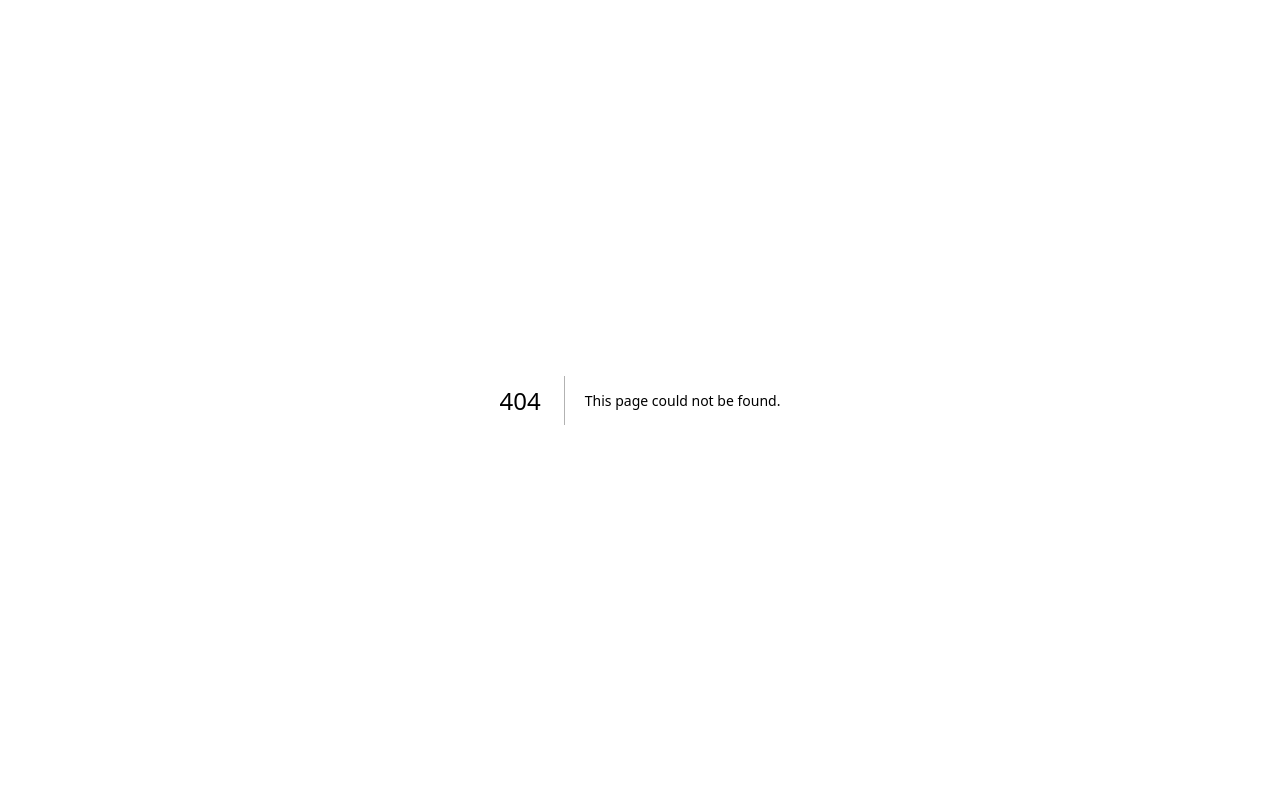
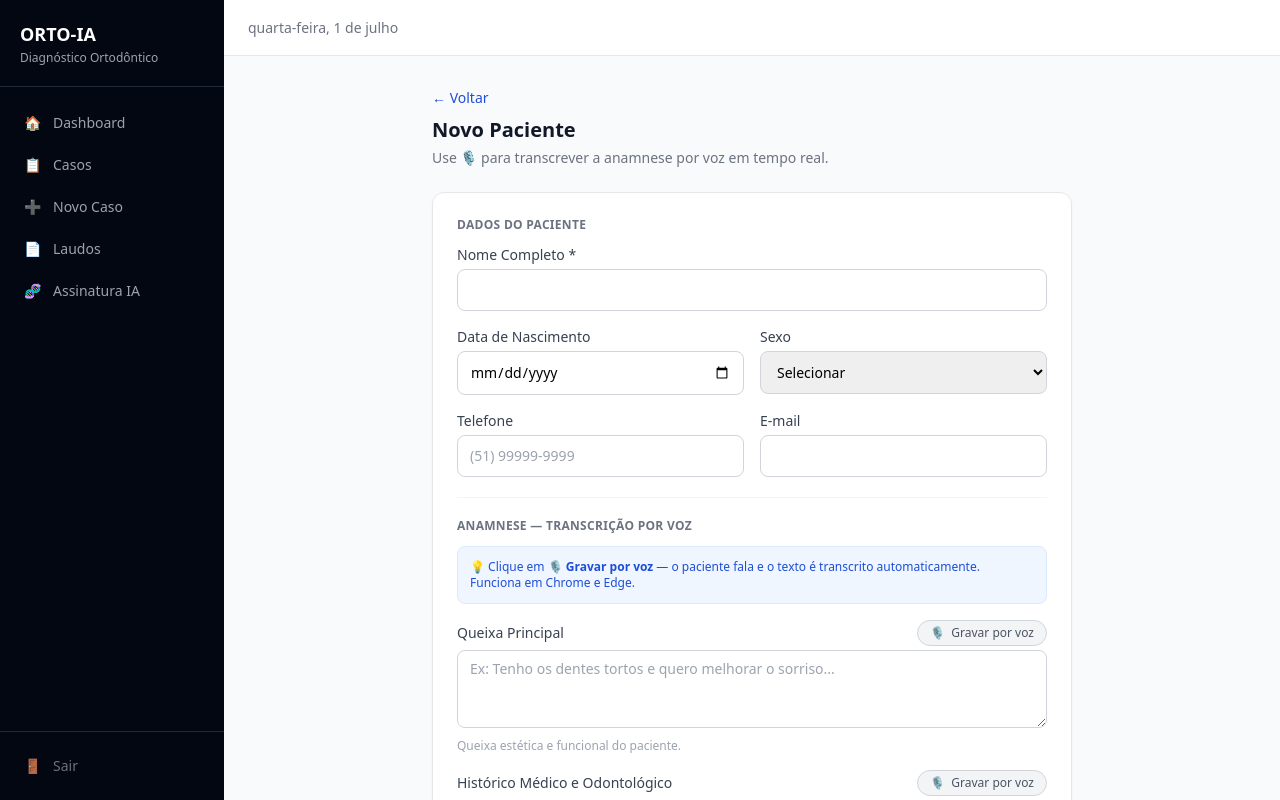
Before and after one commit to taleshack-prog/ORTHO-IA, a Next.js app in the folder frontend/: page /patients/new in a window 1280 px wide. Before the commit this address had no page. Built offline with nearby package versions, Linux system fonts and the light colour scheme.

Commit message:
feat: cadastro de paciente com transcrição por voz

```diff
--- /dev/null
+++ b/frontend/src/app/(dashboard)/patients/new/page.tsx
@@ -0,0 +1,140 @@
+"use client";
+import { useState, useRef, useCallback } from "react";
+import { useRouter } from "next/navigation";
+import { patients } from "@/lib/api";
+
+function useSpeechTranscription(onTranscript: (text: string, final: boolean) => void) {
+  const recognitionRef = useRef<unknown>(null);
+  const [listening, setListening] = useState(false);
+
+  const start = useCallback(() => {
+    const SR = (window as unknown as Record<string,unknown>).SpeechRecognition || (window as unknown as Record<string,unknown>).webkitSpeechRecognition;
+    if (!SR) { alert("Use Chrome ou Edge para transcrição por voz."); return; }
+    const r = new (SR as new()=>unknown)() as { lang:string; continuous:boolean; interimResults:boolean; onresult:(e:unknown)=>void; onerror:()=>void; onend:()=>void; start:()=>void; stop:()=>void; };
+    r.lang = "pt-BR"; r.continuous = true; r.interimResults = true;
+    r.onresult = (event: unknown) => {
+      const e = event as { results: { [k:number]: { [k:number]: {transcript:string}; isFinal:boolean }; length:number } };
+      let interim = "", final = "";
+      for (let i=0; i<e.results.length; i++) { if (e.results[i].isFinal) final += e.results[i][0].transcript+" "; else interim += e.results[i][0].transcript; }
+      if (final) onTranscript(final, true); else if (interim) onTranscript(interim, false);
+    };
+    r.onerror = () => setListening(false); r.onend = () => setListening(false);
+    r.start(); recognitionRef.current = r; setListening(true);
+  }, [onTranscript]);
+
+  const stop = useCallback(() => { const r = recognitionRef.current as {stop:()=>void}|null; if(r) r.stop(); setListening(false); }, []);
+  return { listening, start, stop };
+}
+
+function VoiceField({ label, value, onChange, placeholder, rows, hint }: { label:string; value:string; onChange:(v:string)=>void; placeholder:string; rows:number; hint?:string }) {
+  const [interim, setInterim] = useState("");
+  const baseRef = useRef("");
+  const handleTranscript = useCallback((text:string, final:boolean) => {
+    if (final) { const v = baseRef.current + text; baseRef.current = v; onChange(v); setInterim(""); }
+    else setInterim(text);
+  }, [onChange]);
+  const { listening, start, stop } = useSpeechTranscription(handleTranscript);
+  function handleChange(v:string) { baseRef.current = v; onChange(v); }
+  function toggle() { if(listening){stop();}else{baseRef.current=value;start();} }
+  return (
+    <div>
+      <div className="flex items-center justify-between mb-1">
+        <label className="text-sm font-medium text-gray-700">{label}</label>
+        <button type="button" onClick={toggle} className={`flex items-center gap-1.5 px-3 py-1 rounded-full text-xs font-medium transition-all ${listening?"bg-red-100 text-red-700 border border-red-300 animate-pulse":"bg-gray-100 text-gray-600 border border-gray-300 hover:bg-blue-50 hover:text-blue-700 hover:border-blue-300"}`}>
+          <span>{listening?"🔴":"🎙"}</span>{listening?"Parar":"Gravar por voz"}
+        </button>
+      </div>
+      <div className="relative">
+        <textarea rows={rows} value={value+(interim||"")} onChange={e=>handleChange(e.target.value)} placeholder={placeholder}
+          className={`w-full border rounded-lg px-3 py-2 text-sm focus:outline-none focus:ring-2 transition-colors ${listening?"border-red-300 focus:ring-red-300 bg-red-50":"border-gray-300 focus:ring-blue-500"}`} />
+        {listening && <div className="absolute bottom-2 right-2 flex items-center gap-1.5 bg-red-100 border border-red-200 text-red-700 text-xs px-2 py-1 rounded-full"><span className="w-2 h-2 bg-red-500 rounded-full animate-ping inline-block"/>Ouvindo...</div>}
+      </div>
+      {hint && <p className="text-xs text-gray-400 mt-1">{hint}</p>}
+    </div>
+  );
+}
+
+export default function NewPatientPage() {
+  const router = useRouter();
+  const [loading, setLoading] = useState(false);
+  const [error, setError] = useState<string|null>(null);
+  const [form, setForm] = useState({ full_name:"", birth_date:"", sex:"", phone:"", email:"", chief_complaint:"", medical_history:"" });
+  function set(k:string, v:string) { setForm(f=>({...f,[k]:v})); }
+
+  async function handleSubmit(e:React.FormEvent) {
+    e.preventDefault();
+    if (!form.full_name.trim()) { setError("Nome é obrigatório"); return; }
+    setLoading(true); setError(null);
+    try {
+      const p = await patients.create(form);
+      router.push(`/cases/new?patient_id=${p.id}`);
+    } catch(err:unknown) { setError(err instanceof Error ? err.message : "Erro ao cadastrar"); }
+    finally { setLoading(false); }
+  }
+
+  return (
+    <div className="max-w-2xl mx-auto py-8 px-4">
+      <div className="mb-6">
+        <button onClick={()=>router.back()} className="text-sm text-blue-700 hover:underline mb-2 block">← Voltar</button>
+        <h1 className="text-xl font-bold text-gray-900">Novo Paciente</h1>
+        <p className="text-sm text-gray-500 mt-1">Use 🎙 para transcrever a anamnese por voz em tempo real.</p>
+      </div>
+      {error && <div className="mb-4 p-3 bg-red-50 border border-red-200 text-red-700 rounded-lg text-sm">{error}</div>}
+      <form onSubmit={handleSubmit} className="bg-white border border-gray-200 rounded-xl p-6 shadow-sm space-y-5">
+        <div>
+          <div className="text-xs font-semibold text-gray-500 uppercase tracking-wide mb-3">Dados do Paciente</div>
+          <div className="grid grid-cols-2 gap-4">
+            <div className="col-span-2">
+              <label className="block text-sm font-medium text-gray-700 mb-1">Nome Completo *</label>
+              <input type="text" required value={form.full_name} onChange={e=>set("full_name",e.target.value)}
+                className="w-full border border-gray-300 rounded-lg px-3 py-2.5 text-sm focus:outline-none focus:ring-2 focus:ring-blue-500" />
+            </div>
+            <div>
+              <label className="block text-sm font-medium text-gray-700 mb-1">Data de Nascimento</label>
+              <input type="date" value={form.birth_date} onChange={e=>set("birth_date",e.target.value)}
+                className="w-full border border-gray-300 rounded-lg px-3 py-2.5 text-sm focus:outline-none focus:ring-2 focus:ring-blue-500" />
+            </div>
+            <div>
+              <label className="block text-sm font-medium text-gray-700 mb-1">Sexo</label>
+              <select value={form.sex} onChange={e=>set("sex",e.target.value)}
+                className="w-full border border-gray-300 rounded-lg px-3 py-2.5 text-sm focus:outline-none focus:ring-2 focus:ring-blue-500">
+                <option value="">Selecionar</option>
+                <option value="F">Feminino</option>
+                <option value="M">Masculino</option>
+              </select>
+            </div>
+            <div>
+              <label className="block text-sm font-medium text-gray-700 mb-1">Telefone</label>
+              <input type="tel" value={form.phone} onChange={e=>set("phone",e.target.value)} placeholder="(51) 99999-9999"
+                className="w-full border border-gray-300 rounded-lg px-3 py-2.5 text-sm focus:outline-none focus:ring-2 focus:ring-blue-500" />
+            </div>
+            <div>
+              <label className="block text-sm font-medium text-gray-700 mb-1">E-mail</label>
+              <input type="email" value={form.email} onChange={e=>set("email",e.target.value)}
+                className="w-full border border-gray-300 rounded-lg px-3 py-2.5 text-sm focus:outline-none focus:ring-2 focus:ring-blue-500" />
+            </div>
+          </div>
+        </div>
+        <div className="border-t border-gray-100 pt-5">
+          <div className="text-xs font-semibold text-gray-500 uppercase tracking-wide mb-3">Anamnese — Transcrição por Voz</div>
+          <div className="bg-blue-50 border border-blue-100 rounded-lg p-3 mb-4 text-xs text-blue-700">
+            💡 Clique em <strong>🎙 Gravar por voz</strong> — o paciente fala e o texto é transcrito automaticamente. Funciona em Chrome e Edge.
+          </div>
+          <div className="space-y-4">
+            <VoiceField label="Queixa Principal" value={form.chief_complaint} onChange={v=>set("chief_complaint",v)} rows={3}
+              placeholder="Ex: Tenho os dentes tortos e quero melhorar o sorriso..." hint="Queixa estética e funcional do paciente." />
+            <VoiceField label="Histórico Médico e Odontológico" value={form.medical_history} onChange={v=>set("medical_history",v)} rows={5}
+              placeholder="Ex: Pressão alta controlada, fiz extração do siso há 2 anos, sem alergias..."
+              hint="Doenças sistêmicas, medicamentos, cirurgias, tratamentos anteriores, alergias, hábitos." />
+          </div>
+        </div>
+        <div className="flex justify-between pt-2">
+          <button type="button" onClick={()=>router.back()} className="px-4 py-2 text-sm text-gray-600 hover:text-gray-900">Cancelar</button>
+          <button type="submit" disabled={loading} className="px-6 py-2 bg-blue-900 text-white text-sm font-medium rounded-lg hover:bg-blue-800 disabled:opacity-50">
+            {loading?"Salvando...":"Cadastrar e Abrir Caso →"}
+          </button>
+        </div>
+      </form>
+    </div>
+  );
+}
```
